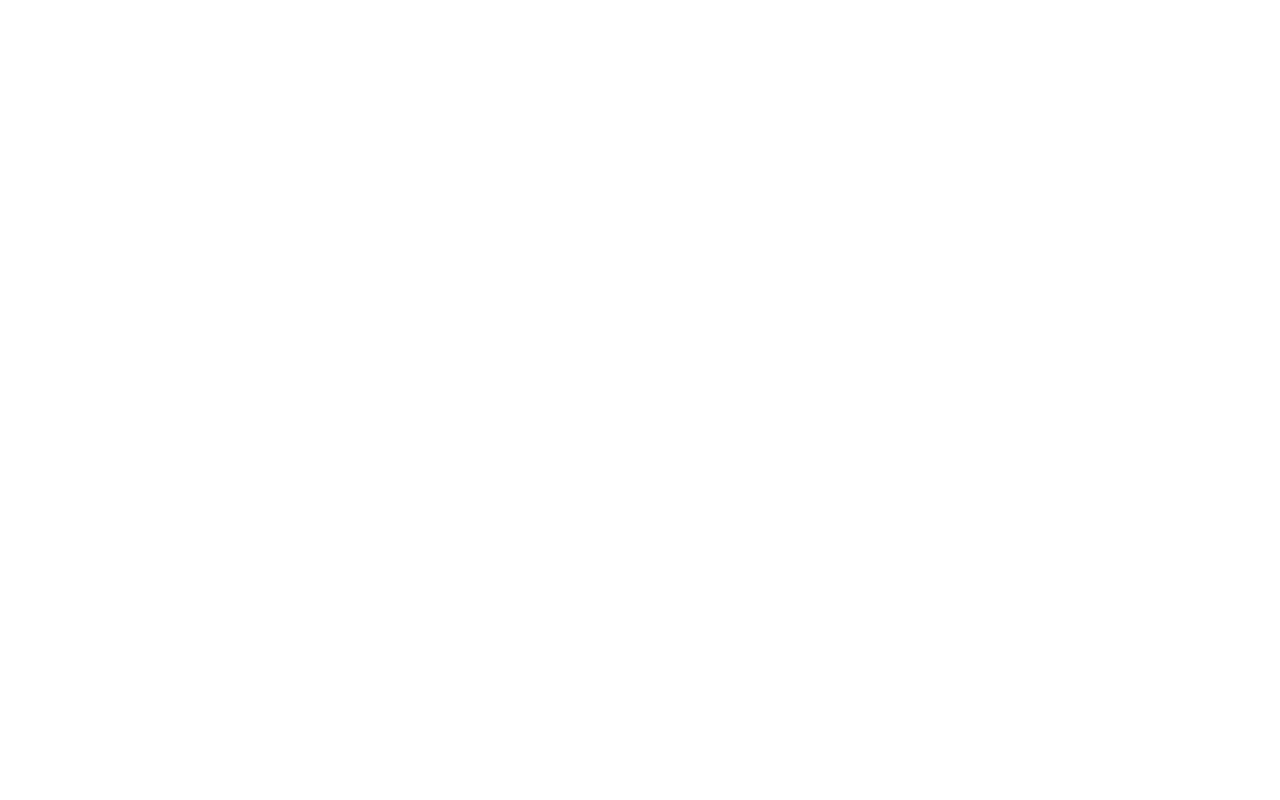
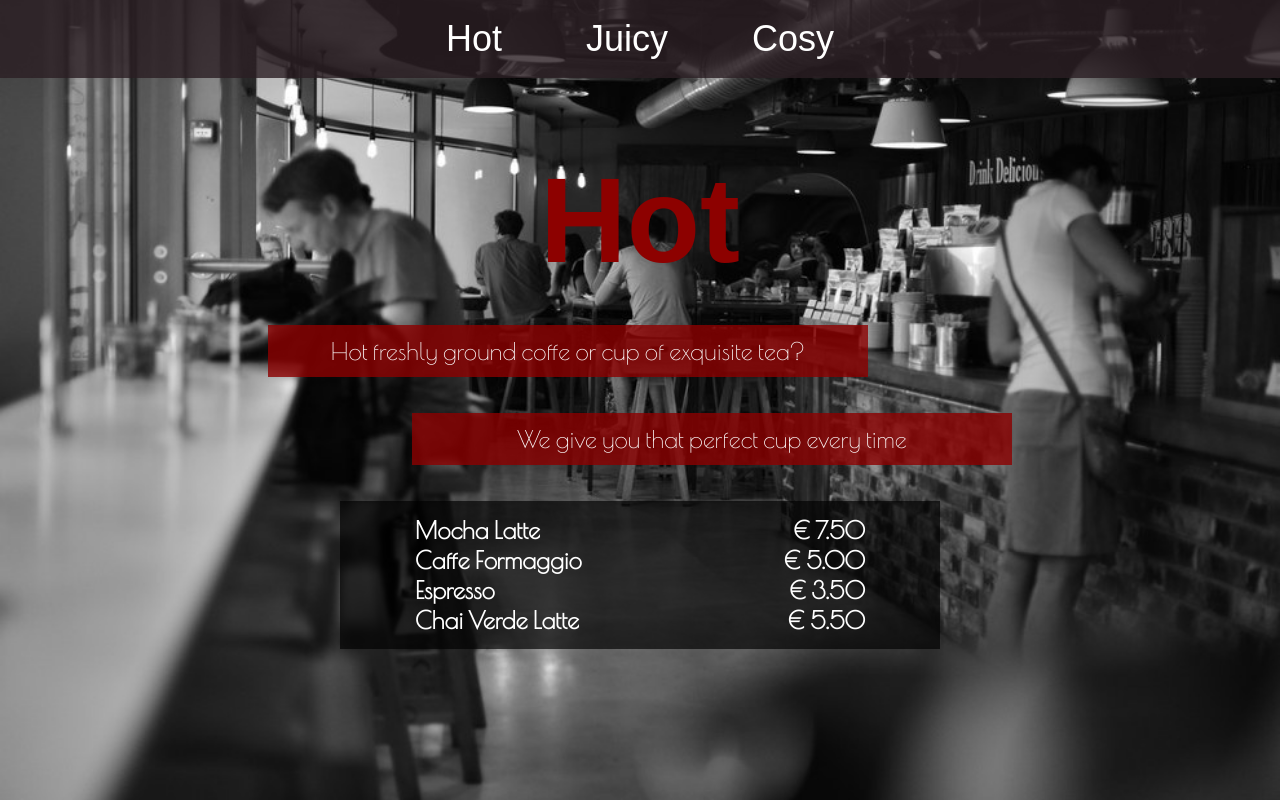
Before and after one commit to Ertingel/LEXICON, a plain HTML site: page Uppgift4/index.html in a window 1280 px wide. Shown: the top 800 px of the page. Drawn offline with nearby package versions, Linux system fonts and the light colour scheme; a web font is replaced by a local one.

Commit message:
Eepy time.

```diff
--- a/Uppgift4/index.html
+++ b/Uppgift4/index.html
@@ -3,9 +3,77 @@
 <head>
 	<meta charset="UTF-8">
 	<meta name="viewport" content="width=device-width, initial-scale=1.0">
-	<title>Document</title>
+	<title>Caffe Retro</title>
+
+	<link rel="preconnect" href="https://fonts.googleapis.com">
+	<link rel="preconnect" href="https://fonts.gstatic.com" crossorigin>
+	<link href="https://fonts.googleapis.com/css2?family=Poiret+One&family=Spirax&display=swap" rel="stylesheet">
+
+	<link rel="stylesheet" href="style.css">
+
 </head>
 <body>
 
+
+	<header>
+		<nav>
+			<a href="#hot">Hot</a>
+			<a href="#juicy">Juicy</a>
+			<a href="#cosy">Cosy</a>
+		</nav>
+	</header>
+
+	<main>
+		<article id="hot">
+			<h1>Hot</h1>
+			<p>Hot freshly ground coffe or cup of exquisite tea? </p>
+			<p>We give you that perfect cup every time</p>
+
+			<table>
+				<tbody>
+					<tr><th>Mocha Latte</th><th>€ 7.50</th></tr>
+					<tr><th>Caffe Formaggio</th><th>€ 5.00</th></tr>
+					<tr><th>Espresso</th><th>€ 3.50</th></tr>
+					<tr><th>Chai Verde Latte</th><th>€ 5.50</th></tr>
+				</tbody>
+			</table>
+
+		</article>
+		<article id="juicy">
+
+
+			<h1>Juicy</h1>
+			<p>Ripe fruit - freshly squeezed. </p>
+			<p>It's simple as that. Chunky or smooth - it's your choice. </p>
+
+			<table>
+				<tbody>
+					<tr><th>Branched Apricots</th><th>€ 4.20</th></tr>
+					<tr><th>Deep Rasberries</th><th>€ 3.50</th></tr>
+					<tr><th>Smooth Oranges</th><th>€ 6.50</th></tr>
+				</tbody>
+			</table>
+
+
+		</article>
+		<article id="cosy">
+
+			<h1>Cosy</h1>
+			<p>Hang around. Enjoy the settings. </p>
+			<p>Use our fast WiFi. Borrow a newspaper or a novel. </p>
+
+			<table>
+				<tbody>
+					<tr><th>Mon-Sun</th><th>8am - 11pm</th></tr>
+					<tr><th>Caffe Retro</th><th>Canto VI</th></tr>
+					<tr><th>0123-45 67 89</th><th>Caffe@lorem.pge</th></tr>
+				</tbody>
+			</table>
+
+		</article>
+	</main>
+
+
+
 </body>
 </html>
--- /dev/null
+++ b/Uppgift4/style.css
@@ -0,0 +1,161 @@
+
+html {
+	font-size:	4.5vmin;
+	scroll-behavior:	smooth;
+}
+
+body {
+	margin:	0;
+
+	background-color:	#8D0100;
+}
+
+* {
+	box-sizing:	border-box;
+
+	font-family: 'Poiret One', sans-serif;
+
+	color:				#fff;
+}
+
+h1, h2, h3, h4, h5, h6 {
+	font-family:	'Spirax',	sans-serif;
+}
+
+header {
+	position:	fixed;
+	top:		0;
+	left:		0;
+	right:		0;
+	z-index:	100;
+
+	background-color:	#2B1F24cc;
+}
+
+nav {
+	width:		100%;
+
+	display:	flex;
+	flex-direction:		row;
+	justify-content:	center;
+}
+
+nav > * {
+	margin:	0.75rem	1rem;
+
+	font-size:		2rem;
+	font-family:	'Spirax',	sans-serif;
+}
+
+nav * {
+	text-decoration:	none;
+}
+
+article {
+
+	height:	100vh;
+
+	background-position:	center;
+	background-repeat:		no-repeat;
+	background-size:		cover;
+
+	display:	flex;
+	flex-direction:		column;
+	justify-content:	center;
+	align-items:		center;
+
+}
+
+article:not(:first-child) {
+	margin-top:	.5rem;
+}
+
+article > * {
+	width:		18rem;
+	padding:	0.5rem	1rem;
+	margin:		0.75rem	0;
+}
+
+article > h1 {
+
+	padding:	0;
+	font-size:	5rem;
+
+	text-align:	center;
+	color:		#8D0100;
+}
+
+article > p {
+
+	position:	relative;
+
+	text-align:			center;
+	background-color:	#8d0100cc;
+}
+
+article > p:nth-child( 3 ) {
+	display:	none;
+}
+
+
+article > table {
+	background-color:	#000a;
+}
+
+article > table > tbody > tr {
+	display:	flex;
+	flex-direction:		row;
+	justify-content:	center;
+	justify-content:	space-between;
+}
+
+
+
+
+
+#hot {
+	background-image:		url( "assets/hot.jpg" );
+}
+
+#juicy {
+	background-image:		url( "assets/juicy.jpg" );
+}
+
+#cosy {
+	background-image:		url( "assets/cosy.jpg" );
+}
+
+
+
+
+
+
+@media screen and (min-width: 125vmin) {
+
+	html {
+		font-size:	3vmin;
+	}
+
+	nav > * {
+		margin:	0.75rem	1.75rem;
+		font-size:		1.5rem;
+	}
+
+
+	article > * {
+		width:		25rem;
+	}
+
+	article > p:nth-child( 2 ) {
+		right:	3rem;
+	}
+
+	article > p:nth-child( 3 ) {
+		display:	block;
+		left:		3rem;
+	}
+
+	article > table {
+		padding-inline:		3rem;
+	}
+}
```
Also changed, not shown: 1 other file.
